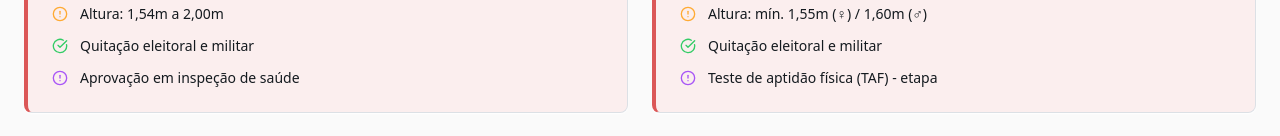
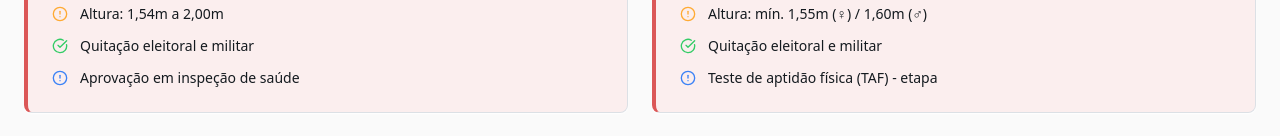
Before and after one commit to produtoseoperacoes-ux/engenharia-civil-raiox-comandante, a React (Vite) app: page / in a window 1280 px wide. Shown: the part 769-905 px from the top of the page. Built offline with nearby package versions, Linux system fonts and the light colour scheme.

Commit message:
Change purple to blue

```diff
--- a/src/components/ExamRequirements.tsx
+++ b/src/components/ExamRequirements.tsx
@@ -87,7 +87,7 @@ const getStatusIcon = (status: Requirement['status']) => {
     case 'info':
       return <Info className="h-4 w-4 text-petrobras" />;
     case 'health':
-      return <AlertCircle className="h-4 w-4 text-purple-500" />;
+      return <AlertCircle className="h-4 w-4 text-blue-500" />;
   }
 };
 
```
